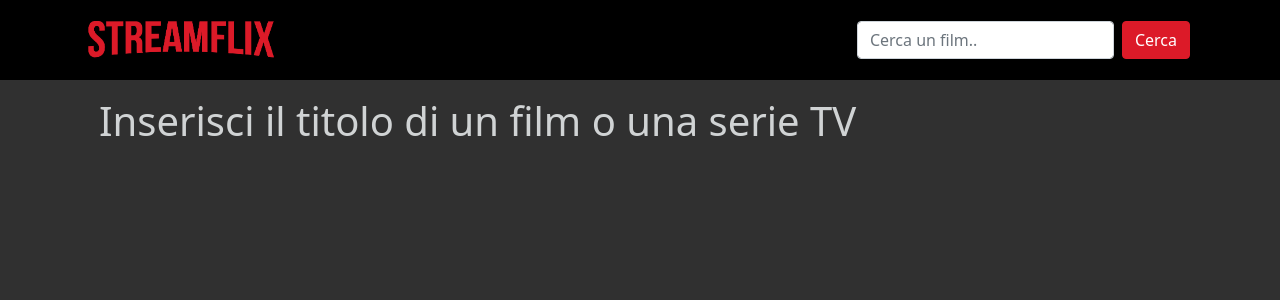
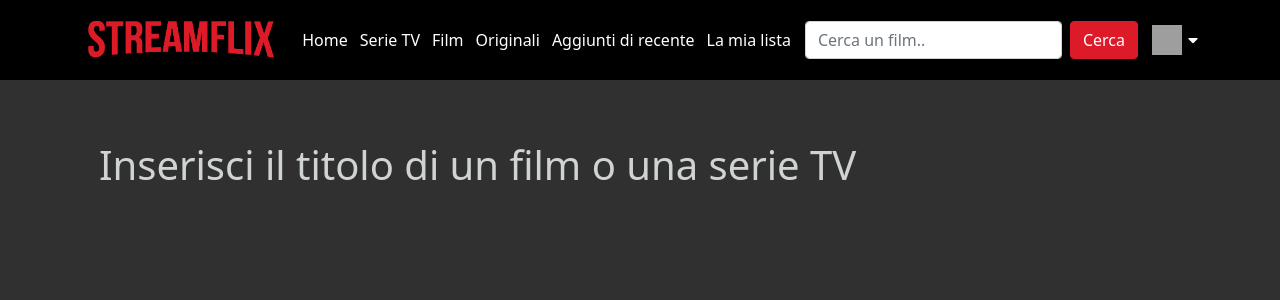
Before and after one commit to gfederica/vue-boolflix, a Vue app: page / in a window 1280 px wide. Shown: the top 300 px of the page. Built offline with nearby package versions, Linux system fonts and the light colour scheme; grey boxes are pictures that could not be loaded.

Commit message:
Migliorato layout

```diff
--- a/src/App.vue
+++ b/src/App.vue
@@ -2,7 +2,7 @@
   <div id="app">
     <Header @performSearch='searchResult'/>
     <main>
-      <Movies :movieList="this.allMovies" :seriesList="this.allSeries" :poster="imageUrl" :searching="search"/>
+      <Movies :movieList="this.allMovies" :seriesList="this.allSeries"/>
     </main>
   </div>
 </template>
@@ -25,9 +25,7 @@ export default {
         return {
             allMovies: [],
             allSeries: [],
-            query: "",
-            imageUrl: "https://image.tmdb.org/t/p/w342",
-            search: false
+            query: ""
         }
     },
     methods: {
@@ -48,7 +46,6 @@ export default {
          .then (
             (res) => {
                 this.allMovies = res.data.results;
-                this.search = true;
             }
         );
         // chiamata serie
@@ -63,18 +60,11 @@ export default {
          .then (
             (res) => {
                 this.allSeries = res.data.results;
-                this.search = true;
             }
         );
         }
       }
-    },
-    computed: {
-      filteredMovies: function() {
-        const newArray = [...this.allMovies, ...this.allSeries];
-        return newArray;
-      }
-}
+    }
 }
 </script>
 
--- a/src/components/Header.vue
+++ b/src/components/Header.vue
@@ -1,14 +1,27 @@
 <template>
   <header>
     <div class="container flex">
+      <div class="left-section">
         <img src="../assets/streamflix-logo.png" alt="logo">
+        <ul>
+          <li><a href="">Home</a></li>
+          <li><a href="">Serie TV</a></li>
+          <li><a href="">Film</a></li>
+          <li><a href="">Originali</a></li>
+          <li><a href="">Aggiunti di recente</a></li>
+          <li><a href="">La mia lista</a></li>
+        </ul>
+      </div>
+      <div class="right-section flex">
         <form class="flex">
           <div class="input">
-          <input type="text" class="form-control" placeholder="Cerca un film.." v-model.trim="searchItem"
-              @keyup="$emit('performSearch', searchItem)">
+            <input type="text" class="form-control" placeholder="Cerca un film.." v-model.trim="searchItem" @keyup.enter="$emit('performSearch', searchItem)">
           </div>
           <button type="submit" class="btn btn-primary m-2" @click.prevent="$emit('performSearch', searchItem)">Cerca</button>
         </form>
+        <img src="https://upload.wikimedia.org/wikipedia/commons/0/0b/Netflix-avatar.png" alt="user">
+        <i class="fas fa-caret-down"></i>
+      </div>
     </div>
   </header>
 </template>
@@ -35,15 +48,53 @@ export default {
         @include flex;
         justify-content: space-between;
         height: 10vh;
-      }
+
+        .left-section {
+          @include flex;
 
           img {
           height: 50px;
+          }
+
+          & ul {
+            @include flex;
+            list-style: none;
+            margin: auto;
+            padding-left: 10px;
+
+            & li {
+              margin-left: 12px;
+
+              & a {
+                text-decoration: none;
+                color: $mainText;
+
+                &:hover {
+                  color: $mainRed;
+                }
+              }
+            }
+          }
+        }
+
+        .right-section img {
+          margin-left: 6px;
+          width: 30px;
+          height: 30px;
         }
 
         .btn {
         background-color: $mainRed;
         border: 1px solid $mainRed;
         }
+
+        i {
+          margin-left: 6px;
+          font-size: 16px;
+          color: $mainText;
+        }
+      }
+
+
   }
 </style>
--- a/src/components/Movie.vue
+++ b/src/components/Movie.vue
@@ -1,11 +1,19 @@
 <template>
   <div class="film">
     <div class="cover">
-        <h3>{{ item.title || item.name }}</h3>
-        <h6>Titolo originale: {{ item.original_title || item.original_name }}</h6>
-        <h6>Lingua originale:<span v-if="(item.original_language != 'en' && item.original_language != 'it')">{{ item.original_language }}</span><span v-else-if="(item.original_language === 'it')"><img :src="this.language.italian" alt="" class="flag-icon"></span><span  v-else-if="(item.original_language === 'en')"><img :src="this.language.english" alt="" class="flag-icon"></span></h6>
-        <p>Voto: <i v-for="(star,index) in 5" :key="index" :class="(star <= Math.ceil(item.vote_average / 2))? 'fas fa-star': 'far fa-star'"></i></p>
-        <p class="text" v-if="item.overview != ''">{{ item.overview }}</p>
+        <img v-if="item.poster_path != null" :src="`${imageUrl + item.poster_path}`" :alt="(item.title || item.name)">
+        <img v-else :src="require('../assets/placeholder.png')" alt="">
+        <div class="info">
+            <h3>{{ item.title || item.name }}</h3>
+            <h6 v-if="this.item.original_title !== this.item.title || this.item.original_name !== this.item.name">Titolo originale: {{ item.original_title || item.original_name }}</h6>
+            <h6>Lingua originale:
+                <span v-if="(item.original_language != 'en' && item.original_language != 'it')">{{ item.original_language }}</span>
+                <span v-else-if="(item.original_language === 'it')"><img :src="this.language.italian" alt="" class="flag-icon"></span>
+                <span v-else-if="(item.original_language === 'en')"><img :src="this.language.english" alt="" class="flag-icon"></span>
+            </h6>
+            <p>Voto: <i v-for="(star,index) in 5" :key="index" :class="(star <= Math.ceil(item.vote_average / 2))? 'fas fa-star': 'far fa-star'"></i></p>
+            <p class="text" v-if="item.overview != ''">{{ item.overview }}</p>
+        </div>
     </div>
   </div>
 </template>
@@ -16,6 +24,7 @@ export default {
     props: ["item"],
     data: function() {
         return {
+            imageUrl: "https://image.tmdb.org/t/p/w342",
             star: "",
             language: {
                 italian: require("../assets/it.png"),
@@ -44,17 +53,35 @@ export default {
         .cover {
             background-color: rgba($color: #000000, $alpha: 0.8);
             height: 457px;
-            opacity: 0;
+            position: relative;
 
-            &:hover {
-                opacity: 1;
+            img:not(.flag-icon) {
+                width: 100%;
             }
 
-            .text {
+            &:hover .info {
+                opacity: 1;
+                cursor: pointer;
+            }
+
+            .info {
+                background-color: rgba($color: #000000, $alpha: 0.5);
+                padding: 10px;
+                width: 100%;
+                height: 100%;
+                position: absolute;
+                top: 0;
+                left: 0;
+                opacity: 0;
+
+                .text {
                 height: 50%;
                 font-size: 18px;
                 overflow-y: scroll;
+                }
             }
+
+
         }
 
         .flag-icon {
--- a/src/components/Movies.vue
+++ b/src/components/Movies.vue
@@ -4,7 +4,8 @@
             <h2>Film</h2>
             <div class="row row-cols-4">
             <div class="cinema" v-for="(listItem, index) in movieList" :key="index">
-                <Movie :item="listItem" :style="{'background-image': 'url(' + poster + listItem.poster_path + ')'}"/>
+                <Movie :item="listItem"/>
+                <!-- :style="{'background-image': 'url(' + poster + listItem.poster_path + ')'}" -->
             </div>
         </div>
         </section>
@@ -12,12 +13,13 @@
             <h2>Serie TV</h2>
             <div class="row row-cols-4">
             <div class="series" v-for="(listItem, index) in seriesList" :key="index">
-                <Movie :item="listItem" :style="{'background-image': 'url(' + poster + listItem.poster_path + ')'}"/>
+                <Movie :item="listItem"/>
             </div>
         </div>
         </section>
-
-        <div v-if="movieList.length == 0 && seriesList.length == 0 && !searching" class="alert"><h1>Inserisci il titolo di un film o una serie TV</h1></div>
+        <div v-if="movieList.length == 0 && seriesList.length == 0" class="alert">
+            <h1>Inserisci il titolo di un film o una serie TV</h1>
+        </div>
     </div>
 </template>
 
@@ -26,14 +28,9 @@ import Movie from './Movie.vue';
 
 export default {
     name: 'Movies',
-    props: ["movieList","seriesList","poster"],
+    props: ["movieList","seriesList"],
     components: {
         Movie
-    },
-    methods: {
-        getBackground: function() {
-            console.log(this.list.poster_path);
-        }
     }
 }
 
@@ -56,8 +53,7 @@ h2 {
     min-height: 90vh;
 
     .alert {
-        @include flex;
-        height: 100%;
+        padding-top: 60px;
         color: $lighterGrey;
     }
 }
```
Also changed, not shown: src/assets/placeholder.png (added). Lines whose indentation alone changed are shown as unchanged.
